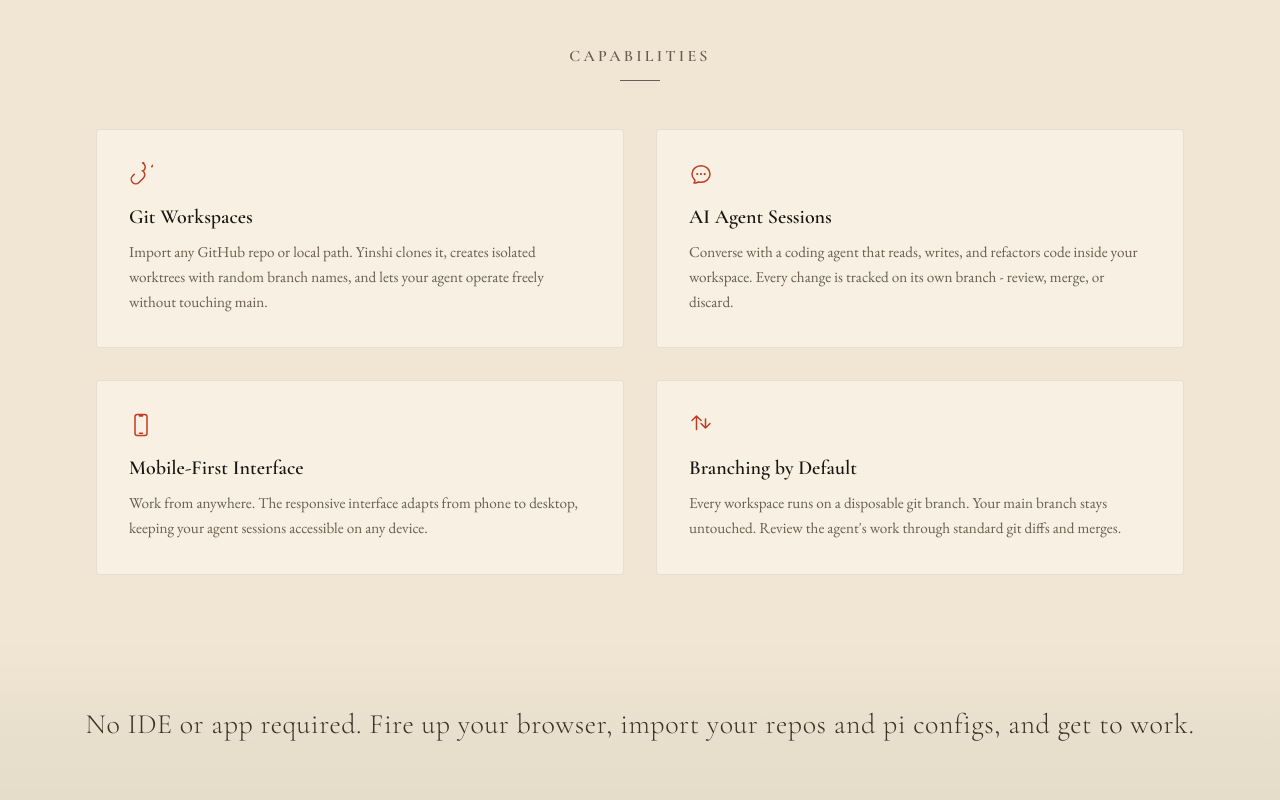
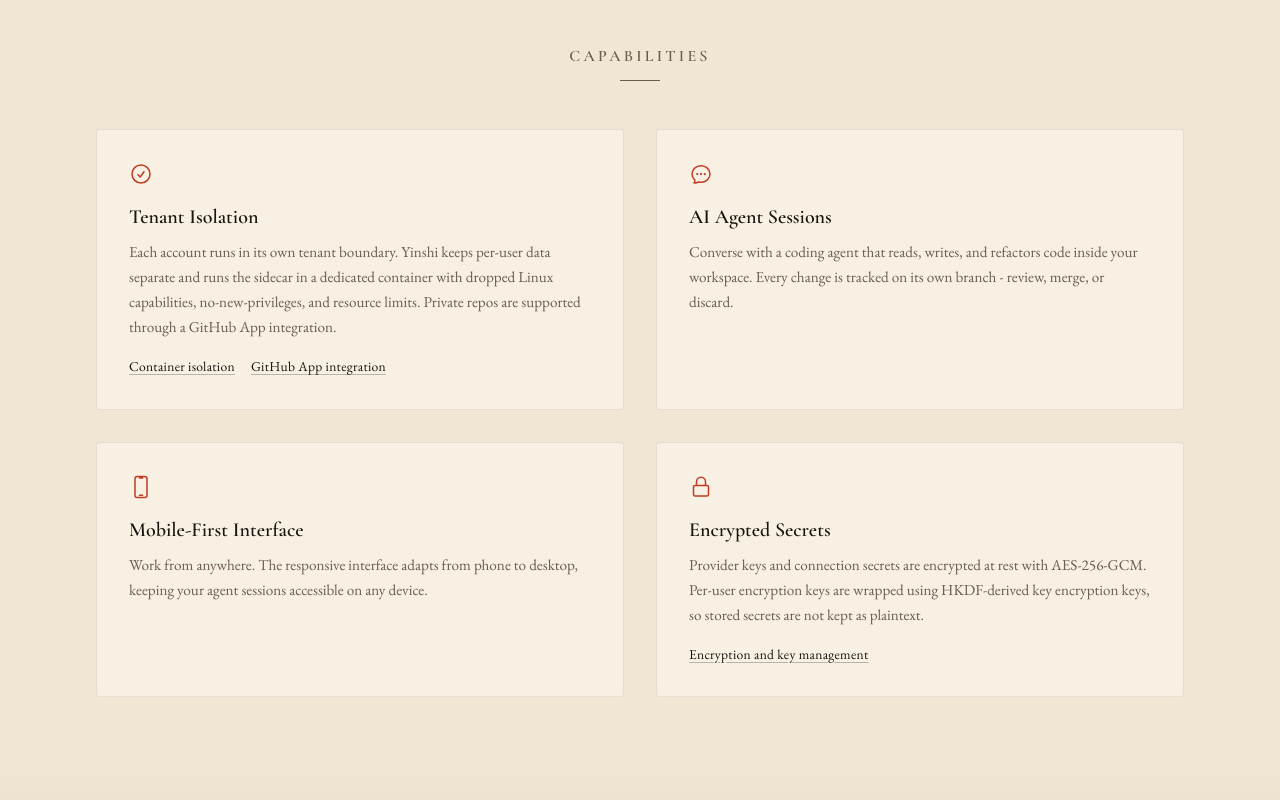
Before and after one commit to codyborders/yinshi, a React (Vite) app in the folder frontend/: page / in a window 1280 px wide. Shown: the part 940-1740 px from the top of the page. Built offline with nearby package versions, Linux system fonts and the light colour scheme; no server answers.

Commit message:
Add security trust cards to landing page

```diff
--- a/frontend/src/index.css
+++ b/frontend/src/index.css
@@ -624,6 +624,36 @@
   margin: 0;
 }
 
+.landing-cap-links {
+  display: flex;
+  flex-wrap: wrap;
+  gap: 0.75rem 1rem;
+  margin-top: 1rem;
+}
+
+.landing-cap-link {
+  color: var(--lp-ink);
+  font-size: 0.85rem;
+  letter-spacing: 0.02em;
+  text-decoration: underline;
+  text-decoration-color: rgba(26, 20, 16, 0.28);
+  text-underline-offset: 0.2rem;
+  transition: color 0.2s ease, text-decoration-color 0.2s ease;
+}
+
+.landing-cap-link:hover {
+  color: var(--lp-vermillion);
+  text-decoration-color: currentColor;
+}
+
+.landing-cap-link:focus-visible {
+  outline: 2px solid rgba(194, 59, 34, 0.45);
+  outline-offset: 3px;
+  border-radius: 2px;
+  color: var(--lp-vermillion);
+  text-decoration-color: currentColor;
+}
+
 /* ---- Final CTA ---- */
 
 .landing-final {
--- a/frontend/src/pages/Landing.tsx
+++ b/frontend/src/pages/Landing.tsx
@@ -13,15 +13,35 @@
 /*  Ink-wash painting palette: parchment, ink black, vermillion seal   */
 /* ------------------------------------------------------------------ */
 
-const CAPABILITIES = [
+type CapabilityCard = {
+  title: string;
+  desc: string;
+  icon: JSX.Element;
+  links?: Array<{
+    href: string;
+    label: string;
+  }>;
+};
+
+const CAPABILITIES: CapabilityCard[] = [
   {
-    title: "Git Workspaces",
-    desc: "Import any GitHub repo or local path. Yinshi clones it, creates isolated worktrees with random branch names, and lets your agent operate freely without touching main.",
+    title: "Tenant Isolation",
+    desc: "Each account runs in its own tenant boundary. Yinshi keeps per-user data separate and runs the sidecar in a dedicated container with dropped Linux capabilities, no-new-privileges, and resource limits. Private repos are supported through a GitHub App integration.",
     icon: (
       <svg viewBox="0 0 24 24" fill="none" stroke="currentColor" strokeWidth={1.5} className="h-6 w-6">
-        <path strokeLinecap="round" strokeLinejoin="round" d="M13.19 8.688a4.5 4.5 0 0 1 1.242 7.244l-4.5 4.5a4.5 4.5 0 0 1-6.364-6.364l1.757-1.757m9.553-4.07a4.5 4.5 0 0 0-1.242-7.244l4.5-4.5a4.5 4.5 0 0 1 6.364 6.364l-1.757 1.757" />
+        <path strokeLinecap="round" strokeLinejoin="round" d="M9 12.75 11.25 15 15 9.75m6 2.25c0 4.97-4.03 9-9 9s-9-4.03-9-9 4.03-9 9-9 9 4.03 9 9Z" />
       </svg>
     ),
+    links: [
+      {
+        href: "/architecture.html#container-isolation",
+        label: "Container isolation",
+      },
+      {
+        href: "/architecture.html#github-app-integration",
+        label: "GitHub App integration",
+      },
+    ],
   },
   {
     title: "AI Agent Sessions",
@@ -42,13 +62,19 @@
     ),
   },
   {
-    title: "Branching by Default",
-    desc: "Every workspace runs on a disposable git branch. Your main branch stays untouched. Review the agent's work through standard git diffs and merges.",
+    title: "Encrypted Secrets",
+    desc: "Provider keys and connection secrets are encrypted at rest with AES-256-GCM. Per-user encryption keys are wrapped using HKDF-derived key encryption keys, so stored secrets are not kept as plaintext.",
     icon: (
       <svg viewBox="0 0 24 24" fill="none" stroke="currentColor" strokeWidth={1.5} className="h-6 w-6">
-        <path strokeLinecap="round" strokeLinejoin="round" d="M3 7.5 7.5 3m0 0L12 7.5M7.5 3v13.5m13.5-6L16.5 15m0 0L12 10.5m4.5 4.5V6" />
+        <path strokeLinecap="round" strokeLinejoin="round" d="M16.5 10.5V6.75a4.5 4.5 0 1 0-9 0v3.75m-1.5 0h12A1.5 1.5 0 0 1 19.5 12v7.5A1.5 1.5 0 0 1 18 21H6A1.5 1.5 0 0 1 4.5 19.5V12A1.5 1.5 0 0 1 6 10.5Z" />
       </svg>
     ),
+    links: [
+      {
+        href: "/architecture.html#encryption-key-management",
+        label: "Encryption and key management",
+      },
+    ],
   },
 ];
 
@@ -168,6 +194,15 @@
               <div className="landing-cap-icon">{cap.icon}</div>
               <h3 className="landing-cap-title">{cap.title}</h3>
               <p className="landing-cap-desc">{cap.desc}</p>
+              {cap.links ? (
+                <div className="landing-cap-links">
+                  {cap.links.map((link) => (
+                    <a key={link.href} href={link.href} className="landing-cap-link">
+                      {link.label}
+                    </a>
+                  ))}
+                </div>
+              ) : null}
             </div>
           ))}
         </div>
```
Also changed, not shown: 1 other file (tests, documents, lock files or other folders).
